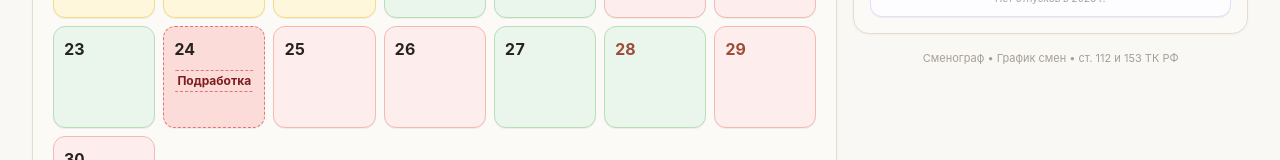
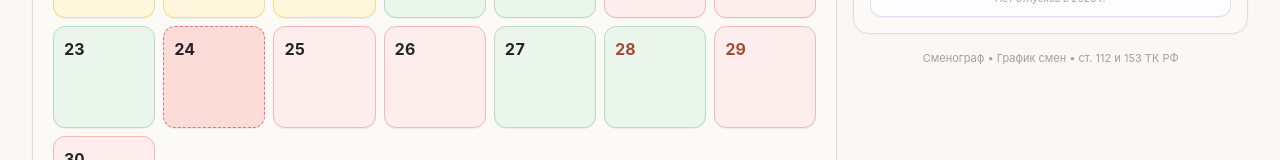
Before and after one commit to antajl/tabelium, a React (Vite) app: page / in a window 1280 px wide. Shown: the part 602-762 px from the top of the page. Built offline with nearby package versions, Linux system fonts and the light colour scheme.

Commit message:
style: remove text label overtime from day cells relying on red dashed border

```diff
--- a/src/components/CalendarGrid.tsx
+++ b/src/components/CalendarGrid.tsx
@@ -310,28 +310,11 @@ export const CalendarGrid: React.FC<CalendarGridProps> = ({
                       2X
                     </span>
                   )}
-
-                  {/* Overtime Tag in Header when Colleague is on Vacation (never displaces vacation) */}
-                  {day.status === 'overtime' && day.colleagueVacations && day.colleagueVacations.length > 0 && (
-                    <span
-                      className="inline-flex items-center px-1.5 py-0.2 rounded-md text-[9px] font-bold text-[#7f1d1d] bg-[#fbdcd9] border border-[#e57373] border-dashed shrink-0"
-                      title="Подработка"
-                    >
-                      <span className="hidden sm:inline">Подработка</span>
-                      <span className="sm:hidden">Подр.</span>
-                    </span>
-                  )}
                 </div>
               </div>
 
-              {/* Center Area: Overtime (when no colleague vacations) OR Colleague Vacations */}
+              {/* Center Area: Colleague Vacations */}
               <div className="flex flex-col items-center justify-center my-auto w-full overflow-hidden">
-                {day.status === 'overtime' && (!day.colleagueVacations || day.colleagueVacations.length === 0) && (
-                  <span className="text-[10px] sm:text-xs font-bold text-[#7f1d1d] px-1.5 py-0.5 rounded-md bg-[#fbdcd9] border border-[#e57373] border-dashed">
-                    Подработка
-                  </span>
-                )}
-
                 {day.colleagueVacations && day.colleagueVacations.length > 0 && (
                   <div className="flex flex-col gap-0.5 w-full">
                     {day.colleagueVacations.map((cv) => {
```
